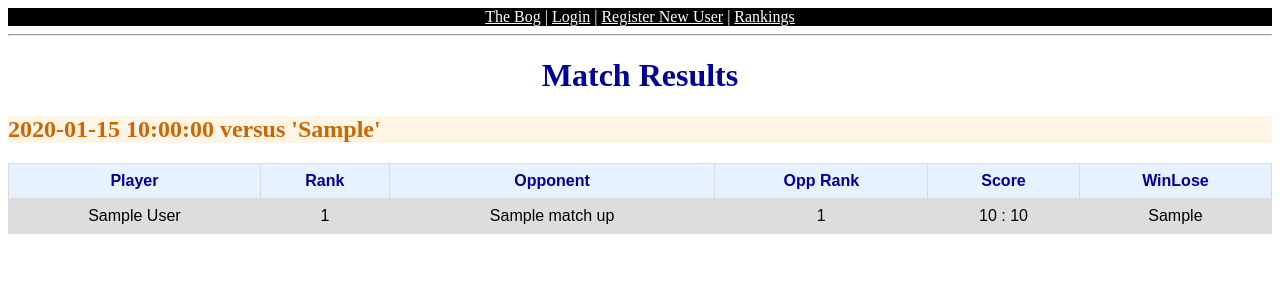
After one commit to paulecar/Team9, a Flask app: template team9/templates/matchresult.html in a window 1280 px wide. The commit adds this page. Shown: the top 300 px of the page. Run offline with Flask 2, Linux system fonts and the light colour scheme; the template is opened without the code that fills it: most values are stand-ins (such as "Sample title", 1, 10 or a date in 2020); parts of the project's set-up code (start-up, migrations or seed data) failed here and were passed over; some libraries are stand-ins or nearby versions.

Commit message:
Working result details, tweaks to CSS, and removal of unnecessary 'season' variable

```diff
--- a/team9/templates/base.html
+++ b/team9/templates/base.html
@@ -36,10 +36,16 @@ h2 {
 }
 
 h3 {
-    text-align: left;
+    text-align: center;
 }
 
 div {
+    background-color: azure;
+    color : black;
+    text-align:center;
+}
+
+div.nav {
     background-color: black;
     color : white;
 }
@@ -52,6 +58,12 @@ ul {
 a {
     color : white;
 }
+
+a.tab {
+    color : blue;
+}
+
+
 </style>
 <head>
     {% if title %}
@@ -65,15 +77,14 @@ a {
     {% endif %}
 </head>
 <body>
-    <div>
-        Navigate:
+    <div class="nav">
         <a href="{{ url_for('index') }}">The Bog</a> |
         {% if current_user.is_anonymous %}
             <a href="{{ url_for('login') }}">Login</a> |
             <a href="{{ url_for('register') }}">Register New User</a> |
         {% else %}
             <a href="{{ url_for('logout') }}">Logout</a> |
-            <a href="{{ url_for('seasonh') }}">Season</a> |
+            <a href="{{ url_for('results') }}">Results</a> |
             <a href="{{ url_for('history') }}">History</a> |
         {% endif %}
         {% if current_user.UserRole == 'Admin' %}
--- a/team9/templates/history.html
+++ b/team9/templates/history.html
@@ -15,7 +15,11 @@
         <tr>
             <td>{{matchup[1]}}</td>
             <td>{{matchup[2]}}</td>
-            <td>{{matchup[3]}}</td>
+            {% if matchup[3] == 'Y' %}
+                <td>Y</td>
+            {% else %}
+                <td></td>
+            {% endif %}
             <td>{{matchup[4]}}</td>
             <td>{{matchup[5]}}</td>
             <td>{{matchup[6]}}</td>
--- /dev/null
+++ b/team9/templates/matchresult.html
@@ -0,0 +1,23 @@
+{% extends "base.html" %}
+{% block content %}
+    <h1> Match Results </h1>
+    <h2>{{results[0].Match.MatchDate}} versus '{{results[0].Match.OpposingTeam}}'</h2>
+    <table title="Results">
+        <th>Player</th>
+        <th>Rank</th>
+        <th>Opponent</th>
+        <th>Opp Rank</th>
+        <th>Score</th>
+        <th>WinLose</th>
+        {% for result in results %}
+        <tr>
+            <td>{{result.Player.FirstName}} {{result.Player.Surname}}</td>
+            <td>{{result.MatchUp.MyPlayerRank}}</td>
+            <td>{{result.MatchUp.OpponentName}}</td>
+            <td>{{result.MatchUp.OpponentRank}}</td>
+            <td>{{result.MatchUp.MyPlayerScore}} : {{result.MatchUp.OpponentScore}}</td>
+            <td>{{result.MatchUp.WinLose}}</td>
+        </tr>
+        {% endfor %}
+    </table>
+{% endblock %}
```
Also changed, not shown: team9/routes.py (+9 -5 lines), team9/templates/season.html (+4 -4 lines).
